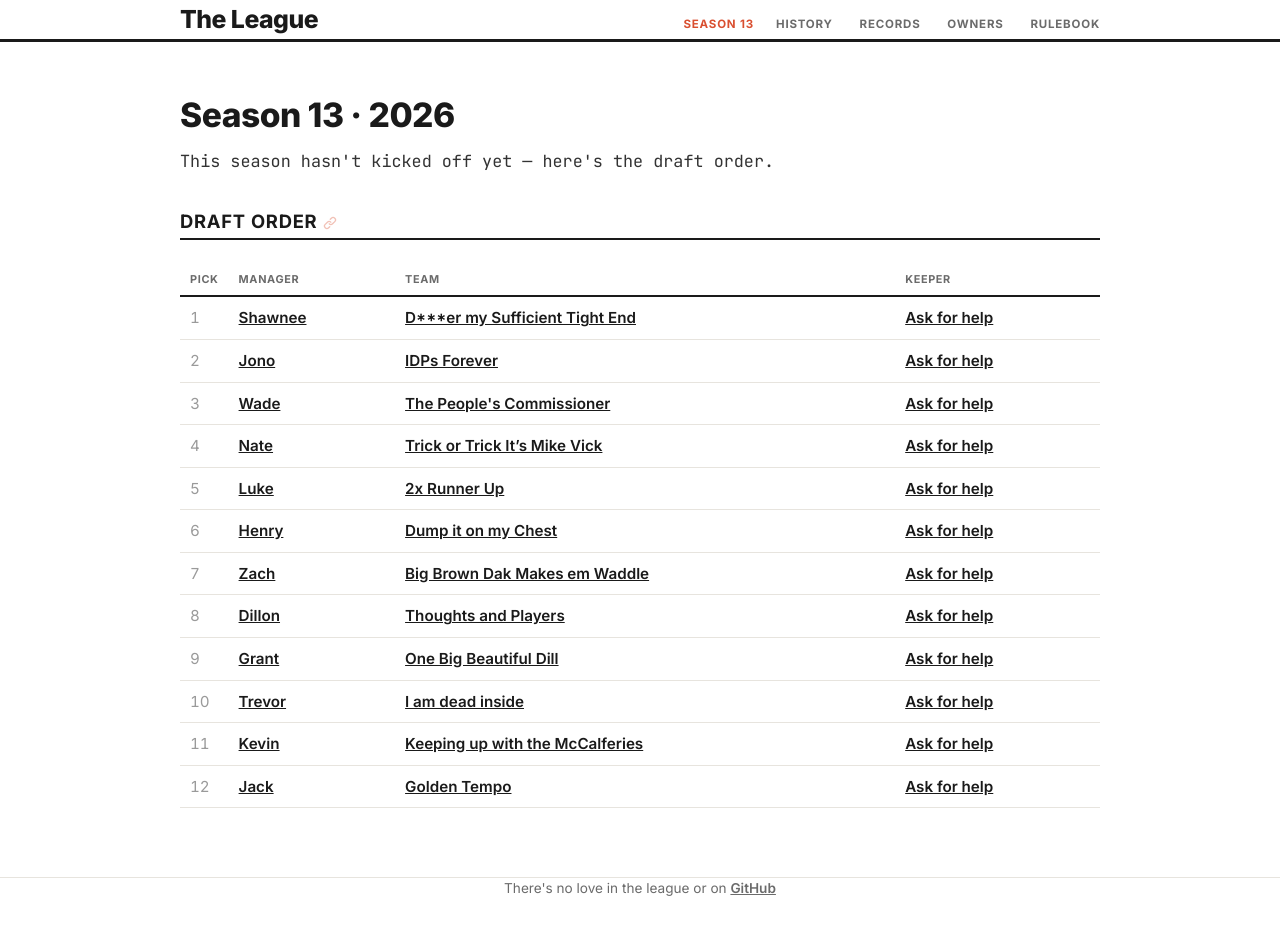
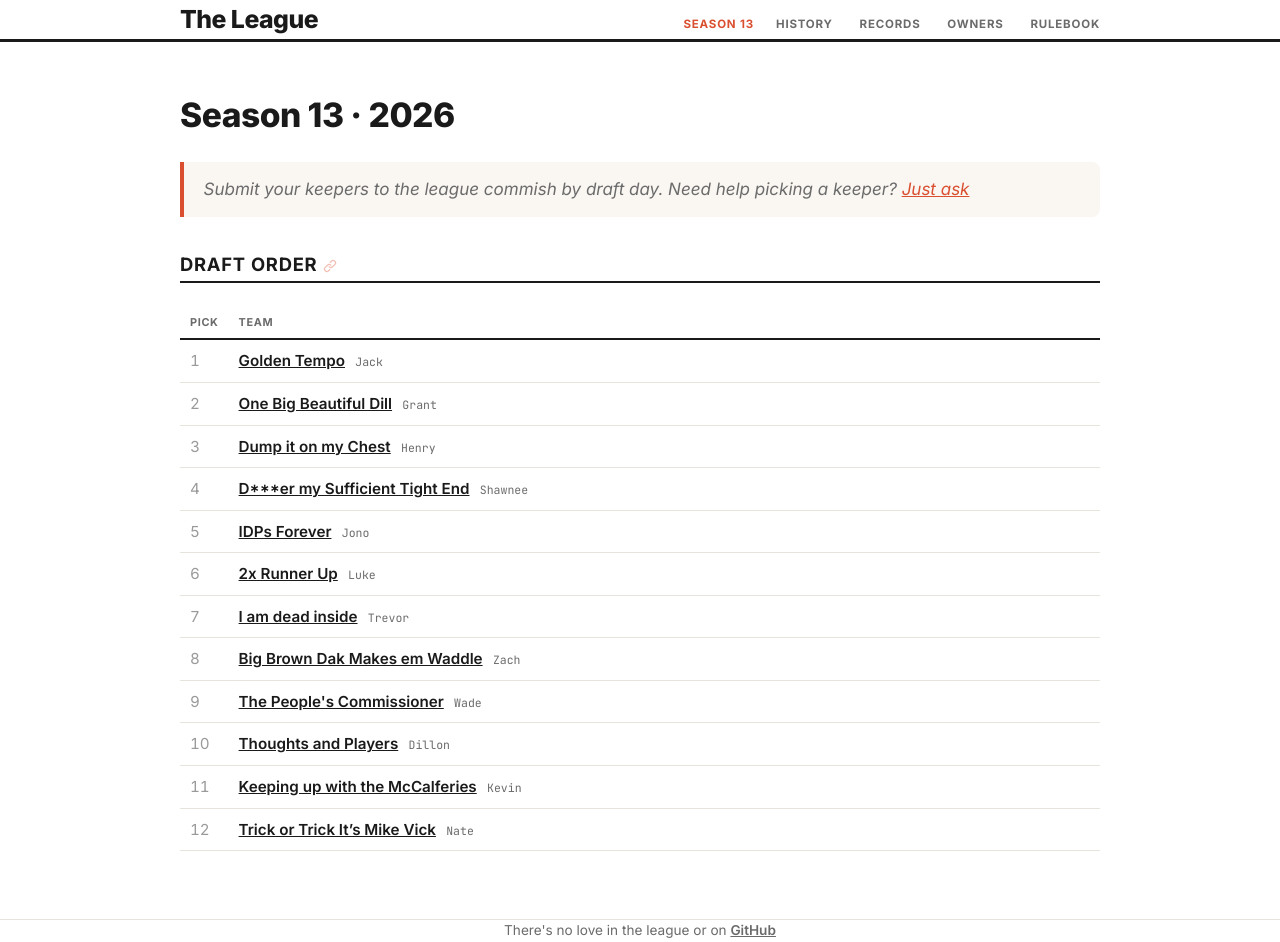
Before and after one commit to dillondrenzek/no-love-in-the-league, a Jekyll site: the page built from docs/seasons/2026.md, in a window 1280 px wide. Built offline with Jekyll 4.4.1, drawn with Linux system fonts in a browser that asks for light colours; before the commit the page ends 900 px from its top, so only the background shows below that.

Commit message:
feat: add feedback index

```diff
--- a/docs/_includes/season_detail.html
+++ b/docs/_includes/season_detail.html
@@ -6,15 +6,6 @@
 {%- assign d = include.d -%}
 {%- assign has_rows = false -%}
 {%- if d.rows and d.rows.size > 0 %}{% assign has_rows = true %}{% endif -%}
-
-{%- comment -%} Imported but no games played yet {%- endcomment -%}
-{%- unless has_rows -%}
-{%- if d.draft_order and d.draft_order.size > 0 -%}
-<p class="season-status">This season hasn't kicked off yet — here's the draft order.</p>
-{%- else -%}
-<p class="season-status">This season hasn't kicked off yet.</p>
-{%- endif -%}
-{%- endunless -%}
 
 {%- if d.notes and d.notes.size > 0 -%}
 <ul class="season-notes">
@@ -71,25 +62,18 @@
 <h2>Draft order</h2>
 <div class="table-scroll">
 <table>
-  <thead><tr><th>Pick</th><th>Manager</th><th>Team</th><th>Keeper</th></tr></thead>
+  <thead><tr><th>Pick</th><th>Team</th></tr></thead>
   <tbody>
     {%- for p in d.draft_order %}
     <tr>
       <td>{{ p.pick }}</td>
       <td>
-        {%- if p.owner_id -%}
-        <a href="{{ '/teams/' | append: p.owner_id | append: '/' | relative_url }}">{{ p.owner_name }}</a>
-        {%- else -%}{{ p.owner_name }}{%- endif -%}
-      </td>
-      <td>
         {%- if p.team -%}
-          {%- if p.owner_id -%}
-          <a href="{{ '/teams/' | append: p.owner_id | append: '/' | relative_url }}">{{ p.team }}</a>
-          {%- else -%}{{ p.team }}{%- endif -%}
-        {%- else -%}—{%- endif -%}
-      </td>
-      <td>
-          <a href="{{ '/feedback/' | relative_url }}">Ask for help</a>
+        {%- if p.owner_id -%}<a href="{{ '/teams/' | append: p.owner_id | append: '/' | relative_url }}">{{ p.team }}</a>{%- else -%}{{ p.team }}{%- endif -%}
+        {%- if p.owner_name %} <span class="owner-name">{{ p.owner_name }}</span>{% endif -%}
+        {%- else -%}
+        {%- if p.owner_id -%}<a href="{{ '/teams/' | append: p.owner_id | append: '/' | relative_url }}">{{ p.owner_name }}</a>{%- else -%}{{ p.owner_name }}{%- endif -%}
+        {%- endif -%}
       </td>
     </tr>
     {%- endfor %}
--- a/docs/assets/main.scss
+++ b/docs/assets/main.scss
@@ -284,6 +284,75 @@
   margin: -0.2em 0 1.6em;
 }
 
+// Blockquotes (`>` in markdown) double as notice / callout boxes: a brand-color
+// left rule, a light warm-gray fill, and italic text.
+blockquote {
+  margin: 1.6em 0;
+  padding: 0.85em 1.15em;
+  border-left: 4px solid var(--brand);
+  border-radius: 0 8px 8px 0;   // square on the ruled edge
+  background: var(--row-hover);
+  color: var(--muted);
+  font-style: italic;
+}
+blockquote > :first-child { margin-top: 0; }
+blockquote > :last-child { margin-bottom: 0; }
+
+// ---- Forms (feedback page) --------------------------------------------------
+.feedback-form { max-width: 460px; margin: 1.8em 0; }
+.feedback-form label {
+  display: block;
+  font-family: var(--mono);
+  font-size: 0.7rem;
+  text-transform: uppercase;
+  letter-spacing: 0.05em;
+  color: var(--muted);
+  margin: 1.1em 0 0.4em;
+}
+.feedback-form input,
+.feedback-form textarea {
+  width: 100%;
+  padding: 10px 12px;
+  border: 1px solid var(--rule);
+  border-radius: 8px;
+  background: #fff;
+  font-family: var(--sans);
+  font-size: 1rem;
+  color: var(--ink);
+}
+.feedback-form input:focus,
+.feedback-form textarea:focus { outline: none; border-color: var(--brand); }
+.feedback-form textarea { resize: vertical; }
+.feedback-form button {
+  margin-top: 1.3em;
+  padding: 11px 22px;
+  border: none;
+  border-radius: 8px;
+  background: var(--ink);
+  color: #fff;
+  font-family: var(--sans);
+  font-weight: 700;
+  font-size: 0.9rem;
+  cursor: pointer;
+}
+.feedback-form button:hover { background: var(--brand); }
+
+// The prank "error" — a red notice that flashes on every (failed) submit.
+.form-alert {
+  margin-top: 1.3em;
+  padding: 0.8em 1em;
+  border-left: 4px solid #d0433f;
+  border-radius: 0 8px 8px 0;
+  background: #fcebeb;
+  color: #a32d2d;
+  font-weight: 600;
+}
+.form-alert.is-flash { animation: form-alert-flash 0.35s ease; }
+@keyframes form-alert-flash {
+  from { opacity: 0.15; transform: translateY(-3px); }
+  to   { opacity: 1; transform: none; }
+}
+
 // Monospace subtitle under an owner-page title (their latest team name).
 .owner-sub {
   font-family: var(--mono);
--- a/docs/seasons/2026.md
+++ b/docs/seasons/2026.md
@@ -4,5 +4,9 @@
 permalink: /seasons/2026/
 season_year: 2026
 ---
+
 {% assign d = site.data.seasons.detail[page.season_year] %}
+
+> Submit your keepers to the league commish by draft day. Need help picking a keeper? [Just ask](/feedback)
+
 {% include season_detail.html d=d %}
```
Also changed, not shown: docs/_data/seasons.yml (+30 -30 lines), docs/feedback/index.md (added, +37 -0 lines), docs/index.md (+1 -1 lines).
